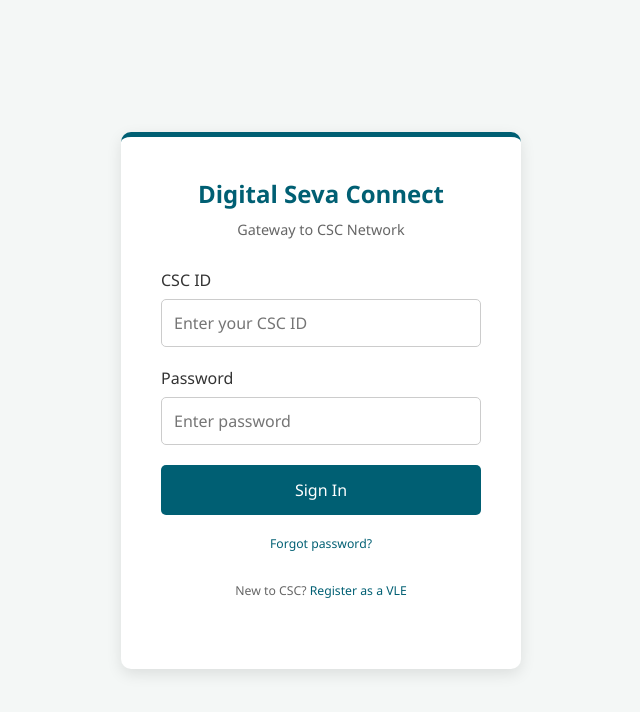
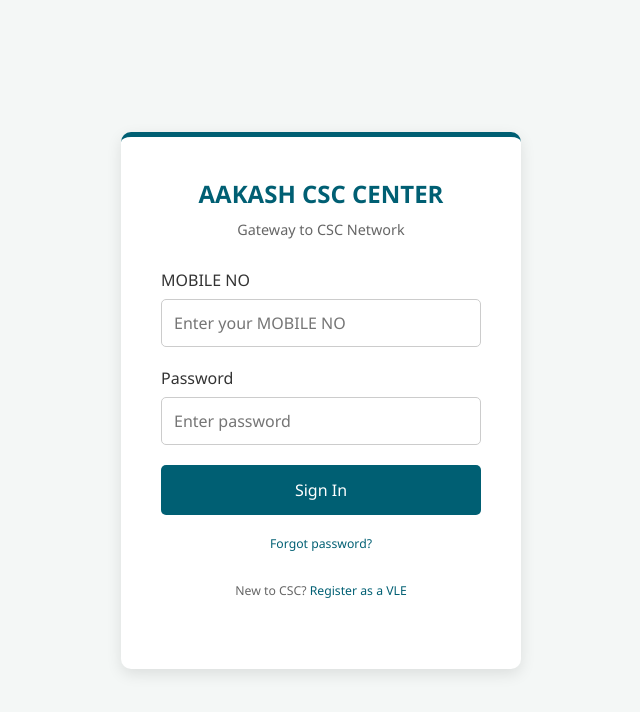
Before and after one commit to yashrajput1281-hash/Akash, a plain HTML site: page index.html in a window 1280 px wide. Shown: the whole page, without its empty margins (319-959 px from the left). Drawn offline with Linux system fonts and the light colour scheme.

Commit message:
Update index.html

```diff
--- a/index.html
+++ b/index.html
@@ -3,7 +3,7 @@
 <head>
     <meta charset="UTF-8">
     <meta name="viewport" content="width=device-width, initial-scale=1.0">
-    <title>CSC Digital Seva - Login</title>
+    <title>AAKASH CSC CENTER - Login</title>
     <style>
         * {
             margin: 0;
@@ -101,13 +101,13 @@
 <body>
 
 <div class="login-container">
-    <h2>Digital Seva Connect</h2>
+    <h2>AAKASH CSC CENTER</h2>
     <p>Gateway to CSC Network</p>
 
     <form action="/login-endpoint" method="POST">
         <div class="input-group">
-            <label for="csc-id">CSC ID</label>
-            <input type="text" id="csc-id" name="csc_id" placeholder="Enter your CSC ID" required>
+            <label for="MOBILE NO">MOBILE NO</label>
+            <input type="text" id="MOBILE NO" name="MOBILE NO" placeholder="Enter your MOBILE NO" required>
         </div>
 
         <div class="input-group">
@@ -120,7 +120,7 @@
 
     <div class="footer-links">
         <p><a href="#">Forgot password?</a></p>
-        <p>New to CSC? <a href="https://register.csc.gov.in/" target="_blank">Register as a VLE</a></p>
+        <p>New to CSC? <a href="/https://akashcsculeta.netlify.app/" target="_blank">Register as a VLE</a></p>
     </div>
 </div>
 
```
